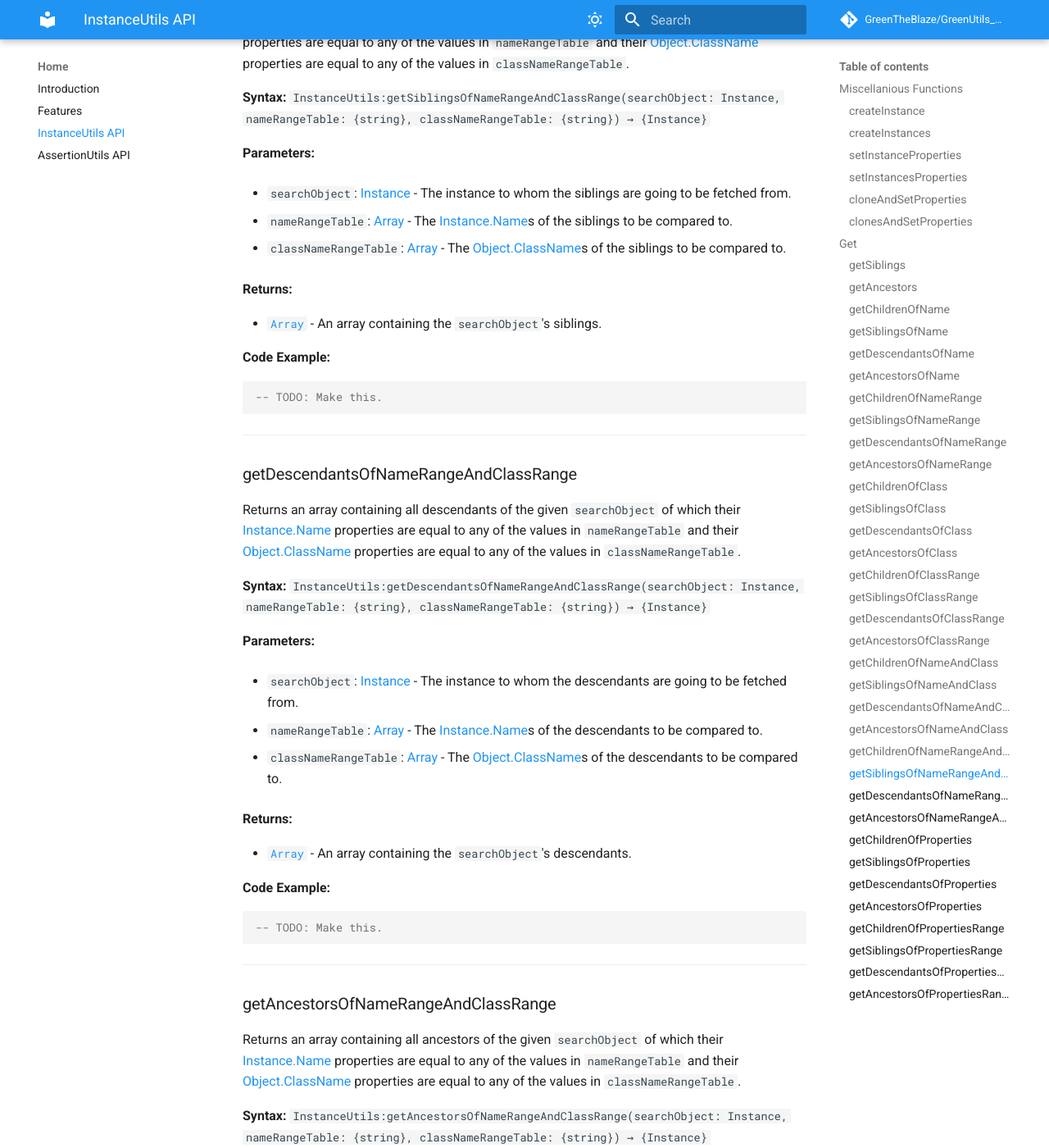
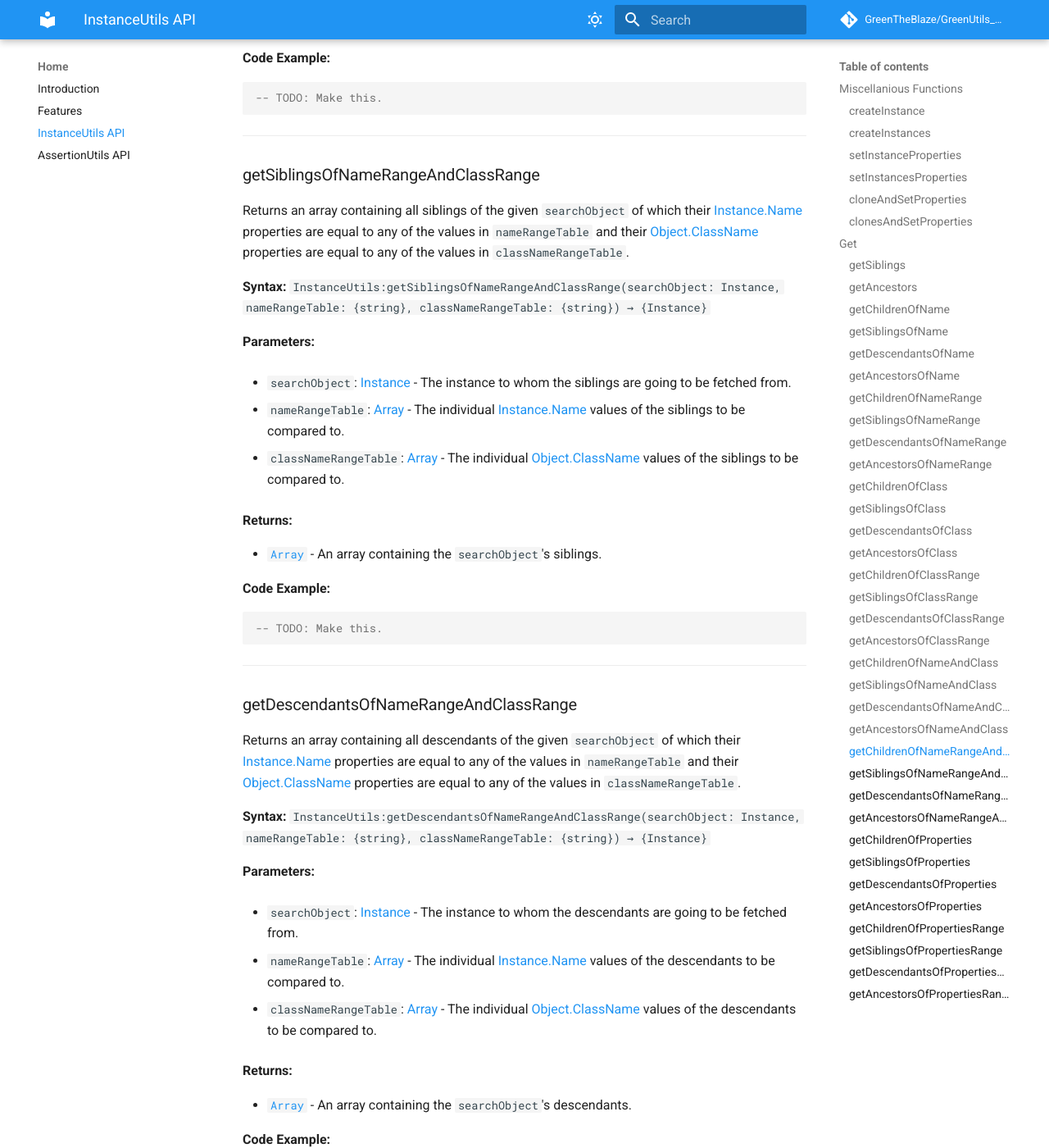
Before and after one commit to GreenTheBlaze/GreenUtils_Roblox, an MkDocs documentation site: the page built from docs/instanceutils-api.md, in a window 1280 px wide and 1400 px high, scrolled down 20484 px. Shown: the whole window at 82% size. Built offline with MkDocs 1.6.1 and Material for MkDocs 9.7.7, drawn with Linux system fonts in a browser that asks for light colours; comment, search, counter and statistics services are not loaded; some of the changed text lies outside the part shown.

Commit message:
Update instanceutils-api.md

```diff
--- a/docs/instanceutils-api.md
+++ b/docs/instanceutils-api.md
@@ -482,7 +482,7 @@ Returns an array containing all children of the given `searchObject` of which th
 
 * `searchObject`: [Instance](https://create.roblox.com/docs/reference/engine/classes/Instance) - The instance to whom the children are going to be fetched from.
 
-* `nameRangeTable`: [Array](https://create.roblox.com/docs/luau/tables#arrays) - The [Instance.Name](https://create.roblox.com/docs/en-us/reference/engine/classes/Instance#Name)s of the children to be compared to.
+* `nameRangeTable`: [Array](https://create.roblox.com/docs/luau/tables#arrays) - The individual [Instance.Name](https://create.roblox.com/docs/en-us/reference/engine/classes/Instance#Name) values of the children to be compared to.
 
 **Returns:**
 
@@ -504,7 +504,7 @@ Returns an array containing all siblings of the given `searchObject` of which th
 
 * `searchObject`: [Instance](https://create.roblox.com/docs/reference/engine/classes/Instance) - The instance to whom the siblings are going to be fetched from.
 
-* `nameRangeTable`: [Array](https://create.roblox.com/docs/luau/tables#arrays) - The [Instance.Name](https://create.roblox.com/docs/en-us/reference/engine/classes/Instance#Name)s of the siblings to be compared to.
+* `nameRangeTable`: [Array](https://create.roblox.com/docs/luau/tables#arrays) - The individual [Instance.Name](https://create.roblox.com/docs/en-us/reference/engine/classes/Instance#Name) values of the siblings to be compared to.
 
 **Returns:**
 
@@ -526,7 +526,7 @@ Returns an array containing all descendants of the given `searchObject` of which
 
 * `searchObject`: [Instance](https://create.roblox.com/docs/reference/engine/classes/Instance) - The instance to whom the descendants are going to be fetched from.
 
-* `nameRangeTable`: [Array](https://create.roblox.com/docs/luau/tables#arrays) - The [Instance.Name](https://create.roblox.com/docs/en-us/reference/engine/classes/Instance#Name)s of the descendants to be compared to.
+* `nameRangeTable`: [Array](https://create.roblox.com/docs/luau/tables#arrays) - The individual [Instance.Name](https://create.roblox.com/docs/en-us/reference/engine/classes/Instance#Name) values of the descendants to be compared to.
 
 **Returns:**
 
@@ -548,7 +548,7 @@ Returns an array containing all ancestors of the given `searchObject` of which t
 
 * `searchObject`: [Instance](https://create.roblox.com/docs/reference/engine/classes/Instance) - The instance to whom the ancestors are going to be fetched from.
 
-* `nameRangeTable`: [Array](https://create.roblox.com/docs/luau/tables#arrays) - The [Instance.Name](https://create.roblox.com/docs/en-us/reference/engine/classes/Instance#Name)s of the ancestors to be compared to.
+* `nameRangeTable`: [Array](https://create.roblox.com/docs/luau/tables#arrays) - The individual [Instance.Name](https://create.roblox.com/docs/en-us/reference/engine/classes/Instance#Name) values of the ancestors to be compared to.
 
 **Returns:**
 
@@ -661,7 +661,7 @@ Returns an array containing all children of the given `searchObject` of which th
 
 * `searchObject`: [Instance](https://create.roblox.com/docs/reference/engine/classes/Instance) - The instance to whom the children are going to be fetched from.
 
-* `classNameRangeTable`: [Array](https://create.roblox.com/docs/luau/tables#arrays) - The [Object.ClassName](https://create.roblox.com/docs/en-us/reference/engine/classes/Object#ClassName)s of the children to be compared to.
+* `classNameRangeTable`: [Array](https://create.roblox.com/docs/luau/tables#arrays) - The individual [Object.ClassName](https://create.roblox.com/docs/en-us/reference/engine/classes/Object#ClassName) values of the children to be compared to.
 
 **Returns:**
 
@@ -683,7 +683,7 @@ Returns an array containing all siblings of the given `searchObject` of which th
 
 * `searchObject`: [Instance](https://create.roblox.com/docs/reference/engine/classes/Instance) - The instance to whom the siblings are going to be fetched from.
 
-* `classNameRangeTable`: [Array](https://create.roblox.com/docs/luau/tables#arrays) - The [Object.ClassName](https://create.roblox.com/docs/en-us/reference/engine/classes/Object#ClassName)s of the siblings to be compared to.
+* `classNameRangeTable`: [Array](https://create.roblox.com/docs/luau/tables#arrays) - The individual [Object.ClassName](https://create.roblox.com/docs/en-us/reference/engine/classes/Object#ClassName) values of the siblings to be compared to.
 
 **Returns:**
 
@@ -705,7 +705,7 @@ Returns an array containing all descendants of the given `searchObject` of which
 
 * `searchObject`: [Instance](https://create.roblox.com/docs/reference/engine/classes/Instance) - The instance to whom the descendants are going to be fetched from.
 
-* `classNameRangeTable`: [Array](https://create.roblox.com/docs/luau/tables#arrays) - The [Object.ClassName](https://create.roblox.com/docs/en-us/reference/engine/classes/Object#ClassName)s of the descendants to be compared to.
+* `classNameRangeTable`: [Array](https://create.roblox.com/docs/luau/tables#arrays) - The individual [Object.ClassName](https://create.roblox.com/docs/en-us/reference/engine/classes/Object#ClassName) values of the descendants to be compared to.
 
 **Returns:**
 
@@ -727,7 +727,7 @@ Returns an array containing all ancestors of the given `searchObject` of which t
 
 * `searchObject`: [Instance](https://create.roblox.com/docs/reference/engine/classes/Instance) - The instance to whom the ancestors are going to be fetched from.
 
-* `classNameRangeTable`: [Array](https://create.roblox.com/docs/luau/tables#arrays) - The [Object.ClassName](https://create.roblox.com/docs/en-us/reference/engine/classes/Object#ClassName)s of the ancestors to be compared to.
+* `classNameRangeTable`: [Array](https://create.roblox.com/docs/luau/tables#arrays) - The individual [Object.ClassName](https://create.roblox.com/docs/en-us/reference/engine/classes/Object#ClassName) values of the ancestors to be compared to.
 
 **Returns:**
 
@@ -845,9 +845,9 @@ Returns an array containing all children of the given `searchObject` of which th
 
 * `searchObject`: [Instance](https://create.roblox.com/docs/reference/engine/classes/Instance) - The instance to whom the children are going to be fetched from.
 
-* `nameRangeTable`: [Array](https://create.roblox.com/docs/luau/tables#arrays) - The [Instance.Name](https://create.roblox.com/docs/en-us/reference/engine/classes/Instance#Name)s of the children to be compared to.
+* `nameRangeTable`: [Array](https://create.roblox.com/docs/luau/tables#arrays) - The individual [Instance.Name](https://create.roblox.com/docs/en-us/reference/engine/classes/Instance#Name) values of the children to be compared to.
 
-* `classNameRangeTable`: [Array](https://create.roblox.com/docs/luau/tables#arrays) - The [Object.ClassName](https://create.roblox.com/docs/en-us/reference/engine/classes/Object#ClassName)s of the children to be compared to.
+* `classNameRangeTable`: [Array](https://create.roblox.com/docs/luau/tables#arrays) - The individual [Object.ClassName](https://create.roblox.com/docs/en-us/reference/engine/classes/Object#ClassName) values of the children to be compared to.
 
 **Returns:**
 
@@ -869,9 +869,9 @@ Returns an array containing all siblings of the given `searchObject` of which th
 
 * `searchObject`: [Instance](https://create.roblox.com/docs/reference/engine/classes/Instance) - The instance to whom the siblings are going to be fetched from.
 
-* `nameRangeTable`: [Array](https://create.roblox.com/docs/luau/tables#arrays) - The [Instance.Name](https://create.roblox.com/docs/en-us/reference/engine/classes/Instance#Name)s of the siblings to be compared to.
+* `nameRangeTable`: [Array](https://create.roblox.com/docs/luau/tables#arrays) - The individual [Instance.Name](https://create.roblox.com/docs/en-us/reference/engine/classes/Instance#Name) values of the siblings to be compared to.
 
-* `classNameRangeTable`: [Array](https://create.roblox.com/docs/luau/tables#arrays) - The [Object.ClassName](https://create.roblox.com/docs/en-us/reference/engine/classes/Object#ClassName)s of the siblings to be compared to.
+* `classNameRangeTable`: [Array](https://create.roblox.com/docs/luau/tables#arrays) - The individual [Object.ClassName](https://create.roblox.com/docs/en-us/reference/engine/classes/Object#ClassName) values of the siblings to be compared to.
 
 **Returns:**
 
@@ -893,9 +893,9 @@ Returns an array containing all descendants of the given `searchObject` of which
 
 * `searchObject`: [Instance](https://create.roblox.com/docs/reference/engine/classes/Instance) - The instance to whom the descendants are going to be fetched from.
 
-* `nameRangeTable`: [Array](https://create.roblox.com/docs/luau/tables#arrays) - The [Instance.Name](https://create.roblox.com/docs/en-us/reference/engine/classes/Instance#Name)s of the descendants to be compared to.
+* `nameRangeTable`: [Array](https://create.roblox.com/docs/luau/tables#arrays) - The individual [Instance.Name](https://create.roblox.com/docs/en-us/reference/engine/classes/Instance#Name) values of the descendants to be compared to.
 
-* `classNameRangeTable`: [Array](https://create.roblox.com/docs/luau/tables#arrays) - The [Object.ClassName](https://create.roblox.com/docs/en-us/reference/engine/classes/Object#ClassName)s of the descendants to be compared to.
+* `classNameRangeTable`: [Array](https://create.roblox.com/docs/luau/tables#arrays) - The individual [Object.ClassName](https://create.roblox.com/docs/en-us/reference/engine/classes/Object#ClassName) values of the descendants to be compared to.
 
 **Returns:**
 
@@ -917,9 +917,9 @@ Returns an array containing all ancestors of the given `searchObject` of which t
 
 * `searchObject`: [Instance](https://create.roblox.com/docs/reference/engine/classes/Instance) - The instance to whom the ancestors are going to be fetched from.
 
-* `nameRangeTable`: [Array](https://create.roblox.com/docs/luau/tables#arrays) - The [Instance.Name](https://create.roblox.com/docs/en-us/reference/engine/classes/Instance#Name)s of the ancestors to be compared to.
+* `nameRangeTable`: [Array](https://create.roblox.com/docs/luau/tables#arrays) - The individual [Instance.Name](https://create.roblox.com/docs/en-us/reference/engine/classes/Instance#Name) values of the ancestors to be compared to.
 
-* `classNameRangeTable`: [Array](https://create.roblox.com/docs/luau/tables#arrays) - The [Object.ClassName](https://create.roblox.com/docs/en-us/reference/engine/classes/Object#ClassName)s of the ancestors to be compared to.
+* `classNameRangeTable`: [Array](https://create.roblox.com/docs/luau/tables#arrays) - The individual [Object.ClassName](https://create.roblox.com/docs/en-us/reference/engine/classes/Object#ClassName) values of the ancestors to be compared to.
 
 **Returns:**
 
@@ -941,7 +941,7 @@ Returns an array containing all children of the given `searchObject` of which th
 
 * `searchObject`: [Instance](https://create.roblox.com/docs/reference/engine/classes/Instance) - The instance to whom the children are going to be fetched from.
 
-* `propertyTable`: [Array](https://create.roblox.com/docs/luau/tables#arrays) - The [Instance.Name](https://create.roblox.com/docs/en-us/reference/engine/classes/Instance#Name)s of the children to be compared to.
+* `propertyTable`: [Array](https://create.roblox.com/docs/luau/tables#arrays) - The individual [Instance.Name](https://create.roblox.com/docs/en-us/reference/engine/classes/Instance#Name) values of the children to be compared to.
 
 **Returns:**
 
@@ -963,7 +963,7 @@ Returns an array containing all siblings of the given `searchObject` of which th
 
 * `searchObject`: [Instance](https://create.roblox.com/docs/reference/engine/classes/Instance) - The instance to whom the siblings are going to be fetched from.
 
-* `propertyTable`: [Array](https://create.roblox.com/docs/luau/tables#arrays) - The [Instance.Name](https://create.roblox.com/docs/en-us/reference/engine/classes/Instance#Name)s of the siblings to be compared to.
+* `propertyTable`: [Array](https://create.roblox.com/docs/luau/tables#arrays) - The individual [Instance.Name](https://create.roblox.com/docs/en-us/reference/engine/classes/Instance#Name) values of the siblings to be compared to.
 
 **Returns:**
 
@@ -985,7 +985,7 @@ Returns an array containing all descendants of the given `searchObject` of which
 
 * `searchObject`: [Instance](https://create.roblox.com/docs/reference/engine/classes/Instance) - The instance to whom the descendants are going to be fetched from.
 
-* `propertyTable`: [Array](https://create.roblox.com/docs/luau/tables#arrays) - The [Instance.Name](https://create.roblox.com/docs/en-us/reference/engine/classes/Instance#Name)s of the descendants to be compared to.
+* `propertyTable`: [Array](https://create.roblox.com/docs/luau/tables#arrays) - The individual [Instance.Name](https://create.roblox.com/docs/en-us/reference/engine/classes/Instance#Name) values of the descendants to be compared to.
 
 **Returns:**
 
@@ -1007,7 +1007,7 @@ Returns an array containing all ancestors of the given `searchObject` of which t
 
 * `searchObject`: [Instance](https://create.roblox.com/docs/reference/engine/classes/Instance) - The instance to whom the ancestors are going to be fetched from.
 
-* `propertyTable`: [Array](https://create.roblox.com/docs/luau/tables#arrays) - The [Instance.Name](https://create.roblox.com/docs/en-us/reference/engine/classes/Instance#Name)s of the ancestors to be compared to.
+* `propertyTable`: [Array](https://create.roblox.com/docs/luau/tables#arrays) - The individual [Instance.Name](https://create.roblox.com/docs/en-us/reference/engine/classes/Instance#Name) values of the ancestors to be compared to.
 
 **Returns:**
 
@@ -1029,7 +1029,7 @@ Returns an array containing all children of the given `searchObject` of which th
 
 * `searchObject`: [Instance](https://create.roblox.com/docs/reference/engine/classes/Instance) - The instance to whom the children are going to be fetched from.
 
-* `propertyRangeTable`: [Array](https://create.roblox.com/docs/luau/tables#arrays) - The [Instance.Name](https://create.roblox.com/docs/en-us/reference/engine/classes/Instance#Name)s of the children to be compared to.
+* `propertyRangeTable`: [Array](https://create.roblox.com/docs/luau/tables#arrays) - The individual [Instance.Name](https://create.roblox.com/docs/en-us/reference/engine/classes/Instance#Name) values of the children to be compared to.
 
 **Returns:**
 
@@ -1051,7 +1051,7 @@ Returns an array containing all siblings of the given `searchObject` of which th
 
 * `searchObject`: [Instance](https://create.roblox.com/docs/reference/engine/classes/Instance) - The instance to whom the siblings are going to be fetched from.
 
-* `propertyRangeTable`: [Array](https://create.roblox.com/docs/luau/tables#arrays) - The [Instance.Name](https://create.roblox.com/docs/en-us/reference/engine/classes/Instance#Name)s of the siblings to be compared to.
+* `propertyRangeTable`: [Array](https://create.roblox.com/docs/luau/tables#arrays) - The individual [Instance.Name](https://create.roblox.com/docs/en-us/reference/engine/classes/Instance#Name) values of the siblings to be compared to.
 
 **Returns:**
 
@@ -1073,7 +1073,7 @@ Returns an array containing all descendants of the given `searchObject` of which
 
 * `searchObject`: [Instance](https://create.roblox.com/docs/reference/engine/classes/Instance) - The instance to whom the descendants are going to be fetched from.
 
-* `propertyRangeTable`: [Array](https://create.roblox.com/docs/luau/tables#arrays) - The [Instance.Name](https://create.roblox.com/docs/en-us/reference/engine/classes/Instance#Name)s of the descendants to be compared to.
+* `propertyRangeTable`: [Array](https://create.roblox.com/docs/luau/tables#arrays) - The individual [Instance.Name](https://create.roblox.com/docs/en-us/reference/engine/classes/Instance#Name) values of the descendants to be compared to.
 
 **Returns:**
 
@@ -1095,7 +1095,7 @@ Returns an array containing all ancestors of the given `searchObject` of which t
 
 * `searchObject`: [Instance](https://create.roblox.com/docs/reference/engine/classes/Instance) - The instance to whom the ancestors are going to be fetched from.
 
-* `propertyRangeTable`: [Array](https://create.roblox.com/docs/luau/tables#arrays) - The [Instance.Name](https://create.roblox.com/docs/en-us/reference/engine/classes/Instance#Name)s of the ancestors to be compared to.
+* `propertyRangeTable`: [Array](https://create.roblox.com/docs/luau/tables#arrays) - The individual [Instance.Name](https://create.roblox.com/docs/en-us/reference/engine/classes/Instance#Name) values of the ancestors to be compared to.
 
 **Returns:**
 
```
